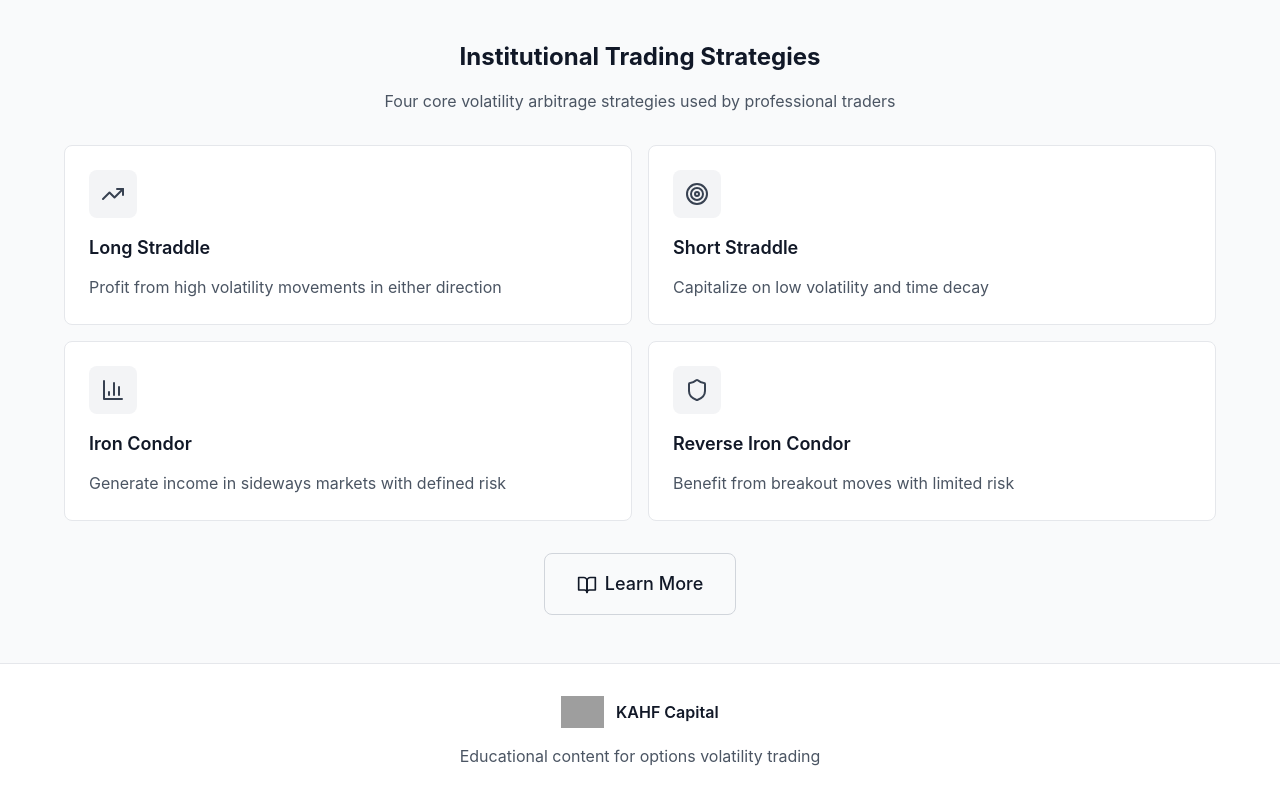
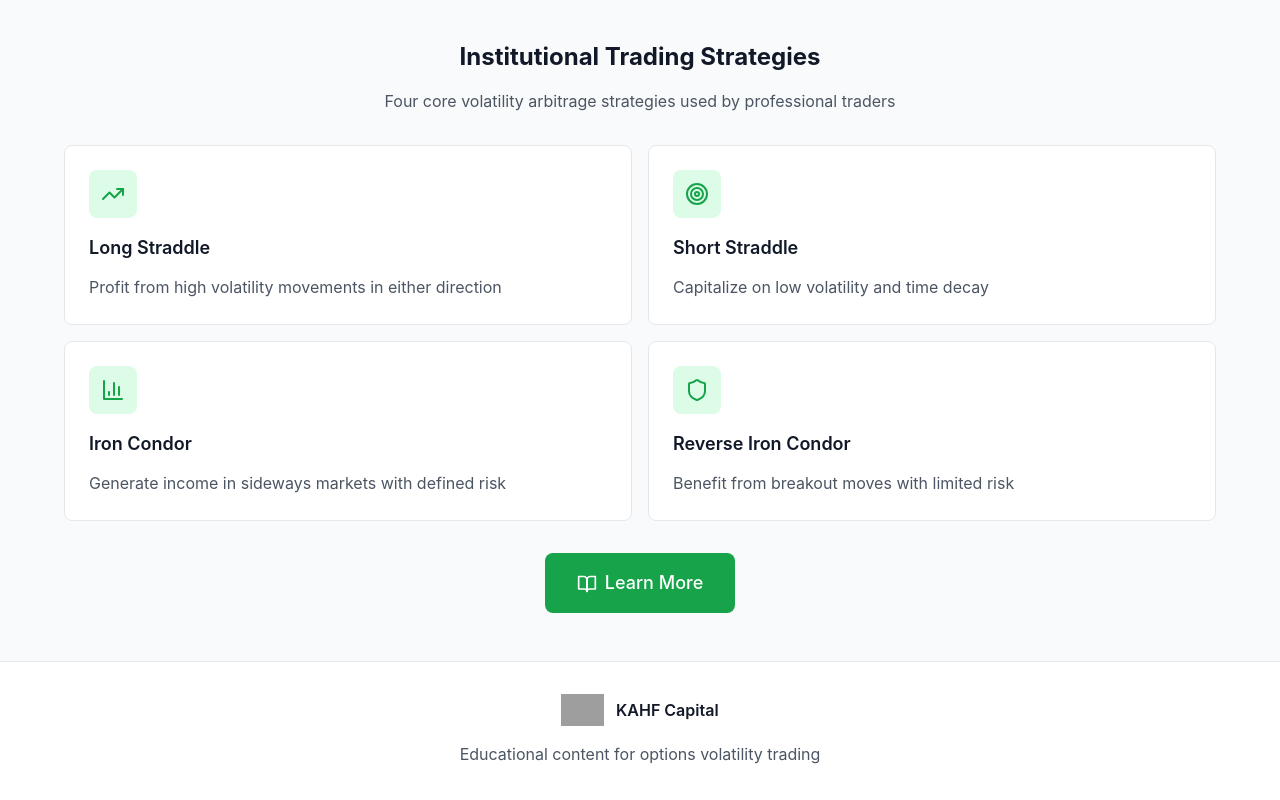
Before and after one commit to KAHF-Capital/Website, a React (Create React App) app: page / in a window 1280 px wide. Shown: the part 417-1217 px from the top of the page. Built offline with nearby package versions, Linux system fonts and the light colour scheme; grey boxes are pictures that could not be loaded; the HTML template or start-up script is replaced by a standard one.

Commit message:
Update Home.jsx

```diff
--- a/src/pages/Home.jsx
+++ b/src/pages/Home.jsx
@@ -120,8 +120,8 @@ export default function Home() {
             {strategies.map((strategy, index) => (
               <div key={index} className="border border-gray-200 hover:shadow-lg transition-shadow duration-200 bg-white rounded-lg">
                 <div className="p-6">
-                  <div className="w-12 h-12 bg-gray-100 rounded-lg flex items-center justify-center mb-4">
-                    <strategy.icon className="h-6 w-6 text-gray-700" />
+                  <div className="w-12 h-12 bg-green-100 rounded-lg flex items-center justify-center mb-4">
+                    <strategy.icon className="h-6 w-6 text-green-600" />
                   </div>
                   <h4 className="text-lg font-semibold text-gray-900 mb-3">{strategy.name}</h4>
                   <p className="text-gray-600 text-base leading-relaxed">{strategy.description}</p>
@@ -132,7 +132,7 @@ export default function Home() {
 
           <div className="text-center">
             <Link to="/learning">
-              <button className="border border-gray-300 text-gray-900 hover:bg-gray-50 px-8 py-4 text-lg rounded-lg font-medium touch-manipulation">
+              <button className="bg-green-600 hover:bg-green-700 text-white px-8 py-4 text-lg rounded-lg font-medium touch-manipulation">
                 <BookOpen className="mr-2 h-5 w-5 inline" />
                 Learn More
               </button>
```
